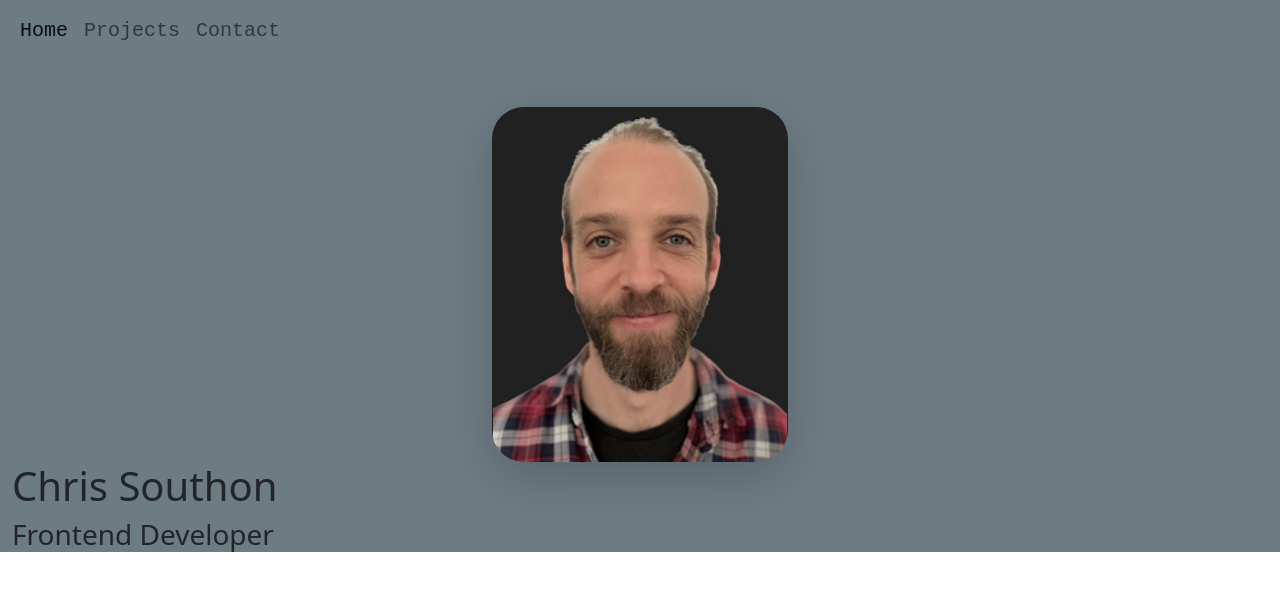
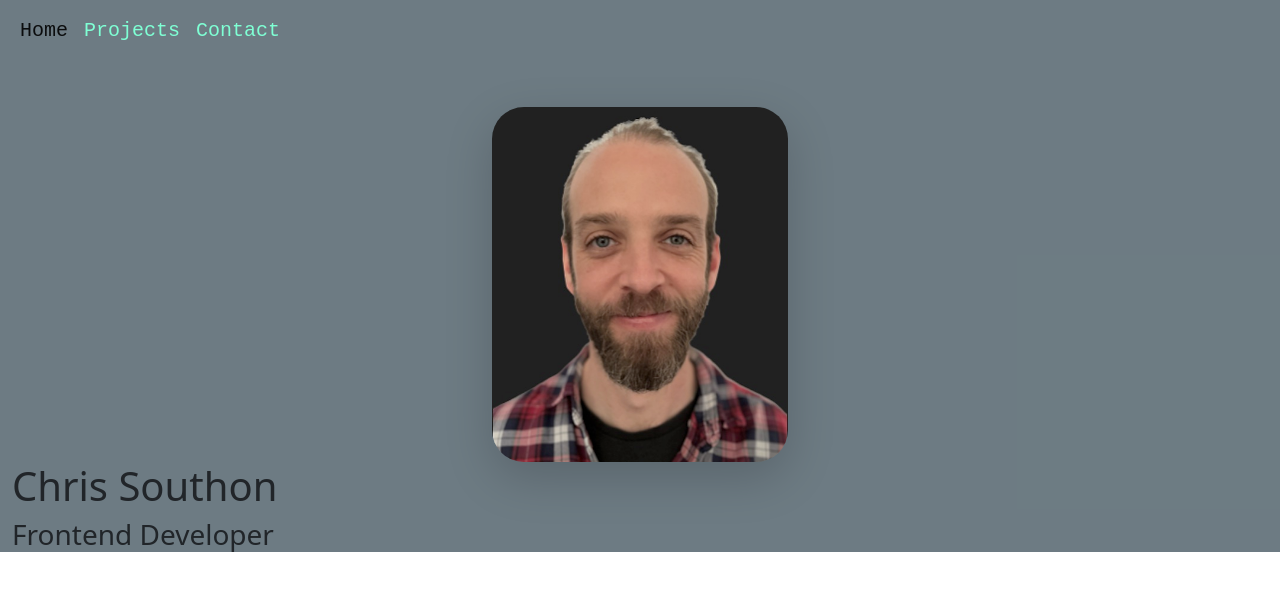
Before and after one commit to Chriscds/react-portfolio, a React (Create React App) app: page / in a window 1280 px wide. Shown: the top 590 px of the page. Built offline with nearby package versions, Linux system fonts and the light colour scheme.

Commit message:
Updated navbar css

```diff
--- a/src/components/styles/Navbar.css
+++ b/src/components/styles/Navbar.css
@@ -1,11 +1,15 @@
 .navbar {
     /* background-color: #170a27; */
     background-color: #445760c7;
+}
+.nav-link {
+    color: aquamarine;
 }
 .BrandName {
     font-family: Georgia, 'Times New Roman', Times, serif;
 }
 
+
 .linkFont {
     font-family: 'Courier New', Courier, monospace;
     font-size: 20px;
```
